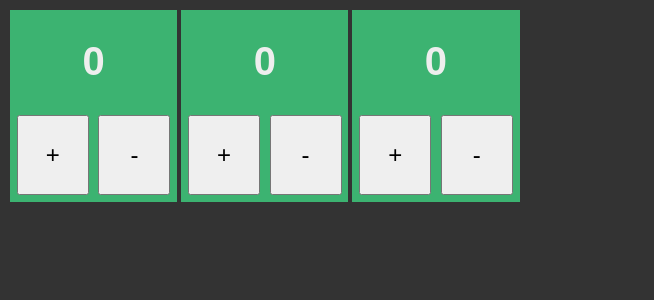
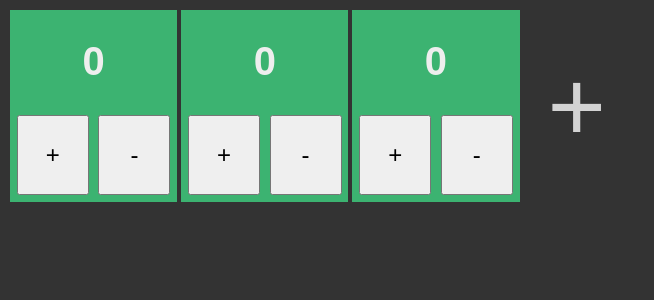
Before and after one commit to ColinEberhardt/redux-reducer-array, a React app: page / in a window 1280 px wide. Shown: the top 300 px of the page, without its empty margins (0-654 px from the left). Built offline with nearby package versions, Linux system fonts and the light colour scheme.

Commit message:
Add new counters

```diff
--- a/index.html
+++ b/index.html
@@ -17,6 +17,7 @@
     .container {
       display: flex;
       flex-wrap: wrap;
+      align-items: center;
     }
 
     .redux {
@@ -38,6 +39,23 @@
       cursor: pointer;
     }
 
+    .add button {
+      cursor: pointer;
+      font-size: 500%;
+      margin-left: 0.2em;
+      color: lightgray;
+      background-color: transparent;
+      border: none;
+    }
+
+    .add button:hover {
+      color: white;
+    }
+
+    button:focus {
+      outline:0;
+    }
+
     </style>
   </head>
   <body>
--- a/src/App.js
+++ b/src/App.js
@@ -5,7 +5,7 @@ import { Provider } from 'react-redux'
 import reducer from './store/reducer'
 import Counters from './component/Counters'
 
-const store = createStore(reducer)
+const store = (window.devToolsExtension ? window.devToolsExtension()(createStore) : createStore)(reducer)
 
 // root component cannot be stateless functional components
 // see: https://github.com/gaearon/react-hot-loader/blob/master/docs/Troubleshooting.md
--- /dev/null
+++ b/src/component/AddCounter.js
@@ -0,0 +1,8 @@
+import React from 'react'
+
+const AddCounter = props =>
+  <div className='add' >
+    <button onClick={props.addCounter}>+</button>
+  </div>
+
+export default AddCounter
--- a/src/component/Counters.js
+++ b/src/component/Counters.js
@@ -3,7 +3,9 @@ import { connect } from 'react-redux'
 import { bindActionCreators } from 'redux'
 
 import Counter from './Counter'
+import AddCounter from './AddCounter'
 import bindIndexToActionCreators from '../store/bindIndexToActionCreators'
+import { bindIndexToActionCreator, addCounterAction } from '../store/reducer'
 import { incrementAction, decrementAction } from '../store/counterReducer'
 
 const mapStateToProps = state => ({
@@ -17,12 +19,20 @@ const counterDispatchProperties =
         bindIndexToActionCreators({incrementAction, decrementAction}, index),
       dispatch)
 
+const mapDispatchToProps = dispatch => ({
+  addCounter() {
+    dispatch(addCounterAction())
+  },
+  dispatch
+})
+
 const Counters = props =>
   <div className='container'>
     {props.counters.map((value, index) =>
       <Counter counter={value}
         {...counterDispatchProperties(index)(props.dispatch)}/>
     )}
+    <AddCounter addCounter={props.addCounter}/>
   </div>
 
-export default connect(mapStateToProps)(Counters)
+export default connect(mapStateToProps, mapDispatchToProps)(Counters)
--- a/src/store/reducer.js
+++ b/src/store/reducer.js
@@ -1,4 +1,10 @@
-import orderReducer, { INITIAL_STATE as COUNTER_INITIAL_STATE } from './counterReducer'
+import counterReducer, { INITIAL_STATE as COUNTER_INITIAL_STATE } from './counterReducer'
+
+const ADD_COUNTER = 'counters/ADD_COUNTER'
+
+export const addCounterAction = () => ({
+  type: ADD_COUNTER
+})
 
 const INITIAL_STATE = [
   COUNTER_INITIAL_STATE,
@@ -8,11 +14,18 @@ const INITIAL_STATE = [
 
 const reducer = (state = INITIAL_STATE, action) => {
   if (action.type.startsWith('counter/')) {
-    state = [
+    return [
       ...state.slice(0, action.index),
-      orderReducer(state[action.index], action),
+      counterReducer(state[action.index], action),
       ...state.slice(action.index + 1)
     ]
+  }
+  switch (action.type) {
+    case ADD_COUNTER:
+      return [
+        ...state,
+        COUNTER_INITIAL_STATE
+      ]
   }
   return state
 }
--- a/webpack.config.js
+++ b/webpack.config.js
@@ -2,7 +2,7 @@ var path = require('path');
 var webpack = require('webpack');
 
 module.exports = {
-  devtool: 'eval',
+  devtool: 'source-map',
   entry: [
     'webpack-dev-server/client?http://localhost:3000',
     'webpack/hot/only-dev-server',
```
